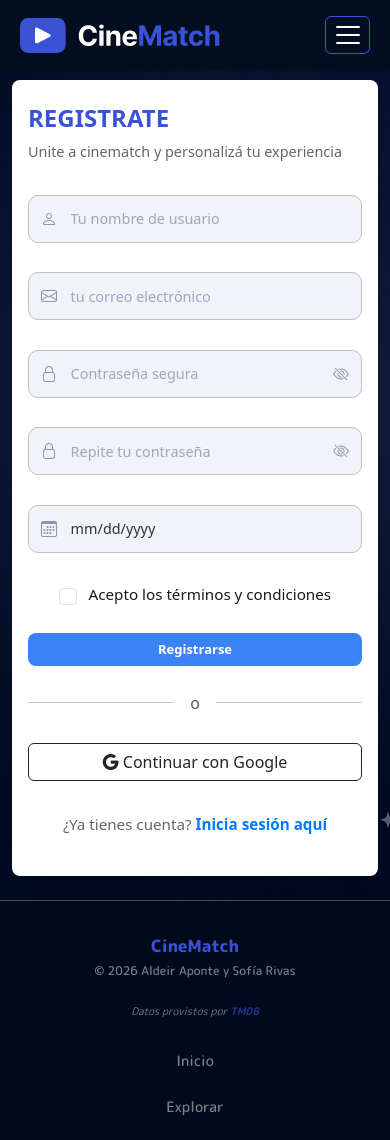
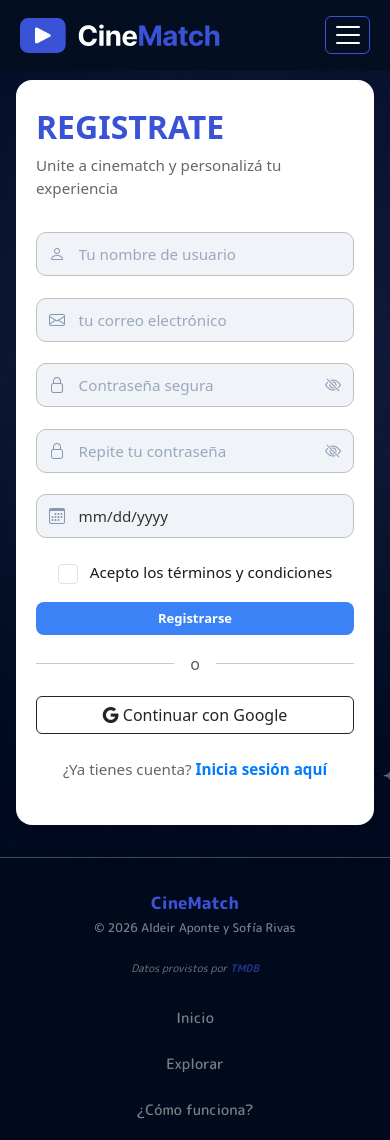
Before and after one commit to sofiarivass/cinematch, a Flask app: page /usuarios/registro in a window 390 px wide. Shown: the top 1140 px of the page. Run offline with Flask 3, Linux system fonts and the light colour scheme; some libraries are stand-ins or nearby versions.

Commit message:
fix: estilos css de los formularios (responsive)

```diff
--- a/app/static/css/style_dos.css
+++ b/app/static/css/style_dos.css
@@ -258,7 +258,7 @@ input[type="date"]::-webkit-calendar-picker-indicator {
    Responsive Design
    ──────────────────────────────────────────────────────────────── */
 
-@media (max-width: 767.98px) {
+/* @media (max-width: 767.98px) {
     .registro-container {
       margin-top: 4rem;
       padding: 1rem 1rem;
@@ -314,6 +314,33 @@ input[type="date"]::-webkit-calendar-picker-indicator {
       width: 1.1rem;
       height: 1.1rem;
     }
+} */
+
+
+@media (max-width: 767.98px) {
+  .fondo {
+    background-attachment: scroll;
+    min-height: 100dvh;
+  }
+
+  .registro-container {
+    margin-top: 0;
+    min-height: 100dvh;
+    align-items: center;
+    padding: 5rem 1rem 2rem; /* 5rem arriba = espacio para el navbar */
+  }
+
+  .registro-card {
+    padding: 1.75rem 1.25rem;
+    border-radius: 16px;
+  }
+}
+
+@media (max-width: 479.98px) {
+  .field-wrap input {
+    font-size: 0.82rem;
+    height: 44px; /* mínimo táctil cómodo */
+  }
 }
 
 
```
